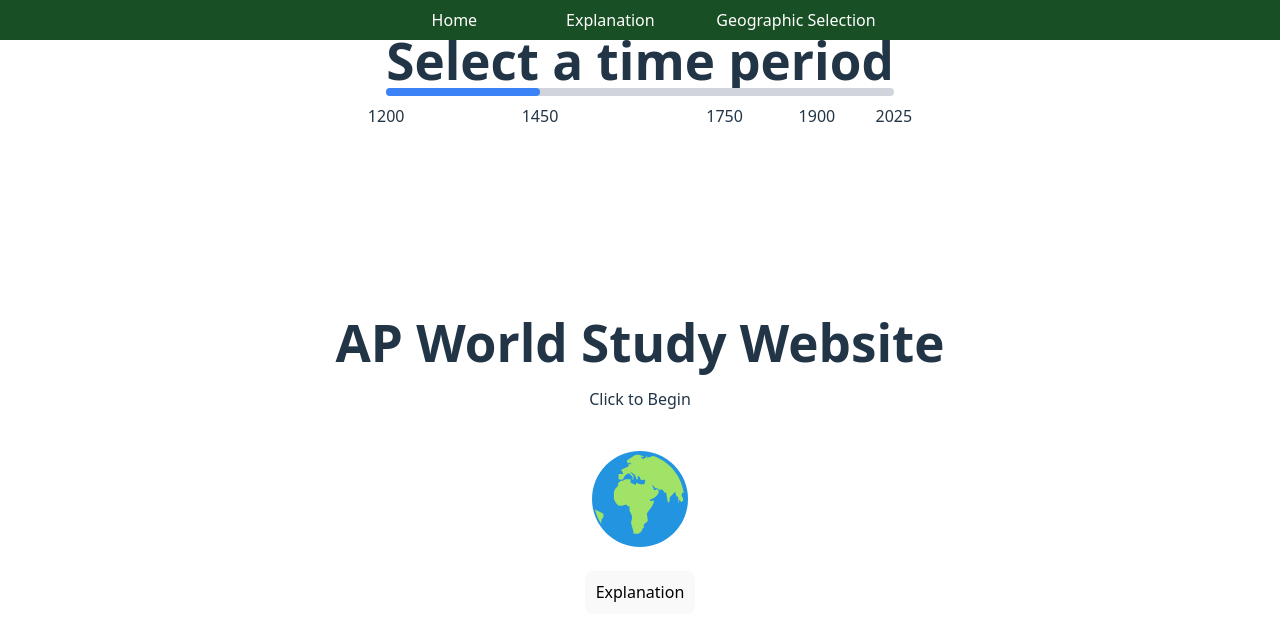
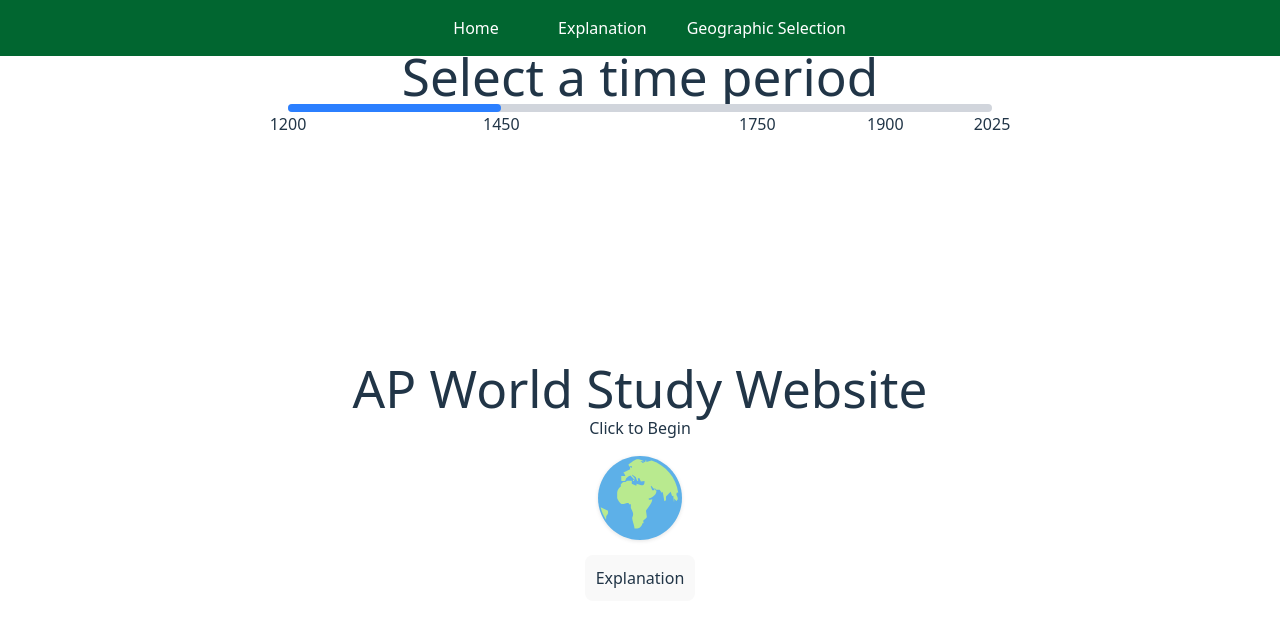
Before and after one commit to yasen5/APWorldWebsite, a React (Vite) app: page / in a window 1280 px wide. Shown: the top 640 px of the page. Built offline with nearby package versions, Linux system fonts and the light colour scheme.

Commit message:
Remove unused CSS and adjust to tailwind styling

```diff
--- a/package.json
+++ b/package.json
@@ -10,8 +10,10 @@
     "preview": "vite preview"
   },
   "dependencies": {
+    "@tailwindcss/vite": "^4.1.10",
     "react": "^19.1.0",
-    "react-dom": "^19.1.0"
+    "react-dom": "^19.1.0",
+    "tailwindcss": "^4.1.10"
   },
   "devDependencies": {
     "@eslint/js": "^9.25.0",
--- a/src/App.css
+++ b/src/App.css
@@ -1,8 +1,10 @@
+@import "tailwindcss";
+
 #root {
-  max-width: 1280px;
   margin: 0 auto;
   text-align: center;
   height: 100vh; /* Fill the full viewport */
+  width: 100vh;
   display: flex;
   flex-direction: column;
 }
@@ -17,10 +19,6 @@
 
 .logo:hover {
   filter: drop-shadow(0 0 0.5em #646cffaa);
-}
-
-.logo.react:hover {
-  filter: drop-shadow(0 0 2em #61dafbaa);
 }
 
 @keyframes slideOutAccel {
@@ -45,25 +43,10 @@
   }
 }
 
-.slide-container {
-  position: relative;
-  width: 100vw;
-  left: 50%;
-  transform: translateX(-50%);
-  flex: 1; /* Take up all remaining space */
-  min-height: 0; /* Allow flexbox to shrink if needed */
-}
-
 /* A slide-container will sometimes contain 2 pages which must be displayed at the same height. It is thus necessary take them out of the
 document flow using `position: absolute` to ensure that one is not displayed under the other. */
 .slide-container > div {
-  position: absolute;
-  width: 100%;
-  height: 100%; /* Use full height of flex container */
-  display: flex;
-  align-items: center;
-  justify-content: center;
-  box-sizing: border-box;
+  @apply absolute w-full h-full flex items-center justify-center;
 }
 
 .slide-out {
@@ -79,106 +62,16 @@ document flow using `position: absolute` to ensure that one is not displayed und
 .geographic-button-grid {
   display: flex;
   flex-direction: row;
-  justify-content: center;
-  width: 100%;
-  max-width: 100%;
   gap: 1rem;
-  height: 100%; /* Add this - inherit height from parent */
-  box-sizing: border-box; /* Add this for proper sizing */
-}
-
-.geographic-button-grid .svg-container {
-  display: flex;
-  flex-direction: column;
-  justify-content: center;
-  text-align: center;
-  align-items: center;
-  flex: 1;
-  height: 100%; /* Ensure it doesn't exceed parent height */
-  box-sizing: border-box;
-}
-
-.image-button {
-  display: flex; /* Make buttons flex containers */
-  flex-direction: column; /* Stack image and text vertically */
-  align-items: center; /* Center content horizontally */
-  text-align: center; /* Centers text inside the button */
-}
-
-.image-button img {
-  max-width: 100%; /* Limits the image's maximum width */
-  max-height: 100%; /* Limits the image's maximum height */
-  object-fit: contain; /* Keeps the image's aspect ratio */
-}
-
-.image-button span {
-  margin-top: 0.5rem; /* Adds spacing between the image and the text */
-  font-size: 1rem; /* Adjusts the font size */
 }
 
 /* Main container styles - centers content and provides padding */
 .slider-container {
   padding: 2rem;
-  max-width: 42rem;
-  margin-left: auto;
-  margin-right: auto;
-  flex-shrink: 0;
-}
-
-/* Main slider track - creates the base horizontal bar that users interact with */
-.slider-track {
-  position: relative;
-  height: 0.5rem;
-  background-color: #d1d5db; /* gray-300 */
-  border-radius: 0.5rem;
-  cursor: pointer;
-  user-select: none;
-}
-
-/* Active range highlight - shows the selected range between handles with blue color */
-.active-range {
-  position: absolute;
-  height: 0.5rem;
-  background-color: #3b82f6; /* blue-500 */
-  border-radius: 0.5rem;
-}
-
-.slider-label {
-  position: absolute;
-  transform: translateX(-50%)
-}
-
-.navbar {
-  position: fixed;
-  top: 0;
-  left: 0; /* makes it stay at the side*/
-  width: 100%; /*makes it not stop after the last link */
-  z-index: 1000; /* makes sure it is on top of everything else */
-  background-color: #194f24;
-  display: flex;
-  gap: 1.5rem;
-  justify-content: center;
-  flex-wrap: wrap;
-}
-
-.navbar a{
-  min-width: 100px; /* necessary */
-  color: white;
-  padding: 0.5rem 1rem;
-}
-
-.navbar a:hover {
-  text-decoration: underline;
 }
 
 .country-svg {
   pointer-events: none;
-  display: block;
-  max-width: 100%;
-  height: calc(100% - 3rem); /* Increase space for text and padding */
-  width: auto;
-  object-fit: contain;
-  box-sizing: border-box;
 }
 
 .country-svg path {
--- a/src/App.tsx
+++ b/src/App.tsx
@@ -128,16 +128,15 @@ const TimeSlider = () => {
   };
 
   return (
-    <div className='slider-container'>
+    <div className='p-12'>
       <h1>Select a time period</h1>
-      <div className='slider-wrapper'>
         <div
           ref={sliderRef}
-          className={'slider-track'}
+          className={'relative h-2 bg-gray-300 rounded-lg cursor-pointer'}
           onClick={handleClick}
         >
           <div
-            className='active-range'
+            className='absolute h-2 bg-blue-500 rounded-lg'
             style={{
               left: `${sliderPercentage(selectedRange[0])}%`,
               width: `${((sliderPercentage(selectedRange[1]) - sliderPercentage(selectedRange[0])))}%`
@@ -145,11 +144,10 @@ const TimeSlider = () => {
           />
           <div>
             {sliderPercentages.map((percentage) => (
-              <p key={percentage.timePeriod} className='slider-label' style={{ left: `${percentage.percentage}%` }}>
+              <p key={percentage.timePeriod} className='absolute -translate-x-1/2 pt-2' style={{ left: `${percentage.percentage}%` }}>
                 {percentage.timePeriod}
               </p>))}
           </div>
-        </div>
       </div>
     </div>
   );
@@ -221,7 +219,7 @@ const PageTransition = () => {
   };
 
   return (
-    <div className="slide-container">
+    <div className="slide-container relative w-full h-full">
       <div className={transitioning ? 'slide-out' : ''}>
         {renderPage(currentPage)}
       </div>
@@ -240,11 +238,11 @@ interface StartScreenProps {
 
 const StartScreen = ({ goToPage }: StartScreenProps) => {
   return (
-    <div>
+    <div className='flex flex-col items-center'>
       <h1>AP World Study Website</h1>
       <p>Click to Begin</p>
       <button className='image-button' onClick={() => goToPage(AppPage.GEOGRAPHIC_SELECTION)}>
-        <img src={worldIcon} className="logo" />
+        <img src={worldIcon} className="p-1.5 h-24 w-24 drop-shadow-sm animate-pulse" />
       </button>
       <button onClick={() => goToPage(AppPage.EXPLANATION)}>Explanation</button>
     </div>
@@ -336,9 +334,9 @@ const GeographicSelectionPage = () => {
           <span>{region.name}</span>
         </button>
       ))}
-      {selectionStep === SelectionStep.COUNTRY && selectedRegion && nationsByTime[selectedRange[0]][selectedRegion] ? (
-        nationsByTime[selectedRange[0]][selectedRegion].map((country, index) => (
-          <div key={index} className="svg-container">
+      {selectionStep === SelectionStep.COUNTRY && selectedRegion && (
+        nationsByTime[selectedRange[0]][selectedRegion].map((country) => (
+          <div key={country.name}>
             <country.image
               className='country-svg'
               /* TODO add onClick handler to handle country selection */
@@ -348,8 +346,6 @@ const GeographicSelectionPage = () => {
             <span>{country.name}</span>
           </div>
         ))
-      ) : (
-        <div className="fallback-message">Please select a region to view countries.</div>
       )}
     </div>);
 };
--- a/src/Navbar.tsx
+++ b/src/Navbar.tsx
@@ -17,11 +17,12 @@ const Navbar = () => {
 
   return (
     <nav>
-        <div className="navbar">
+        <div className="fixed left-0 w-full z-[1000] bg-green-800 flex justify-center gap-6 flex-wrap">
             {Object.entries(AppPageLabels).map(([key, label]) => {
                 const page = Number(key) as AppPage;
                 return (
                     <a
+                        className="min-w-[100px] text-white px-2 py-4 hover:underline"
                         key={label}
                         href="#"
                         onClick={() => {
--- a/src/index.css
+++ b/src/index.css
@@ -1,3 +1,5 @@
+@import "tailwindcss";
+
 /* Sets the defaults for text and other miscellaneous things */
 :root {
   font-family: system-ui, Avenir, Helvetica, Arial, sans-serif;
@@ -12,16 +14,6 @@
   text-rendering: optimizeLegibility;
   -webkit-font-smoothing: antialiased;
   -moz-osx-font-smoothing: grayscale;
-}
-
-/* Clickable defaults */
-a {
-  font-weight: 500;
-  color: #646cff;
-  text-decoration: inherit;
-}
-a:hover {
-  color: #535bf2;
 }
 
 /* Body defaults, centers items within bounding box */
@@ -66,12 +58,9 @@ button:focus-visible {
 /* Remove the background from buttons that already use an image as their background */
 button.image-button {
   position: relative;
-  width: 100%;
-  height: 100%;
   background: none;
   background-color: transparent;
   border: none;
-  padding: 0;
 }
 
 /* Load light/dark mode preferences */
--- a/vite.config.ts
+++ b/vite.config.ts
@@ -1,8 +1,9 @@
 import { defineConfig } from 'vite'
 import react from '@vitejs/plugin-react'
 import svgr from 'vite-plugin-svgr';
+import tailwindcss from '@tailwindcss/vite'
 
 // https://vite.dev/config/
 export default defineConfig({
-  plugins: [react(), svgr()],
+  plugins: [react(), svgr(), tailwindcss()],
 })
```
Also changed, not shown: 1 other file (tests, documents, lock files or other folders).
